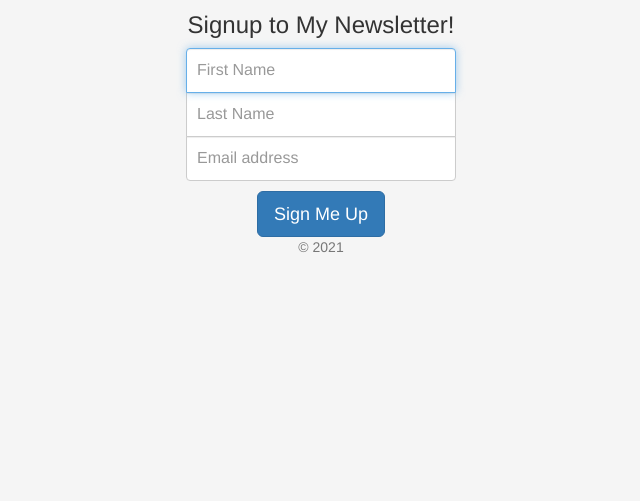
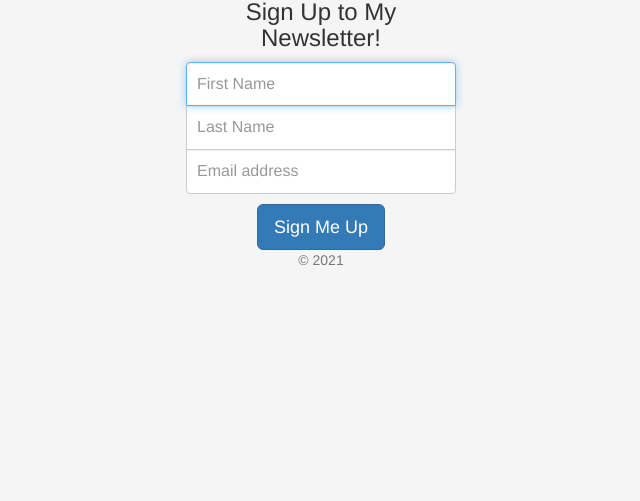
Before and after one commit to sew98/Newsletter-SignUp-App, a website: page signup.html in a window 1280 px wide. Shown: the part 299-800 px from the top of the page, without its empty margins (319-959 px from the left). Drawn offline with nearby package versions, Linux system fonts and the light colour scheme.

Commit message:
change signup.html file

```diff
--- a/signup.html
+++ b/signup.html
@@ -51,7 +51,7 @@
 <main class="form-signin">
   <form action="/" class="form-signin" method="POST">
     <img class="mb-4" src="images/logo.png" alt="" width="62" height="57">
-    <h1 class="h3 mb-3 fw-normal">Signup to My Newsletter!</h1>
+    <h1 class="h3 mb-3 fw-normal">Sign Up to My Newsletter!</h1>
     <input type="text" name="fName" class="form-control top" placeholder="First Name" required autofocus>
     <input type="text" name="lName" class="form-control middle" placeholder="Last Name" required>
 
```
